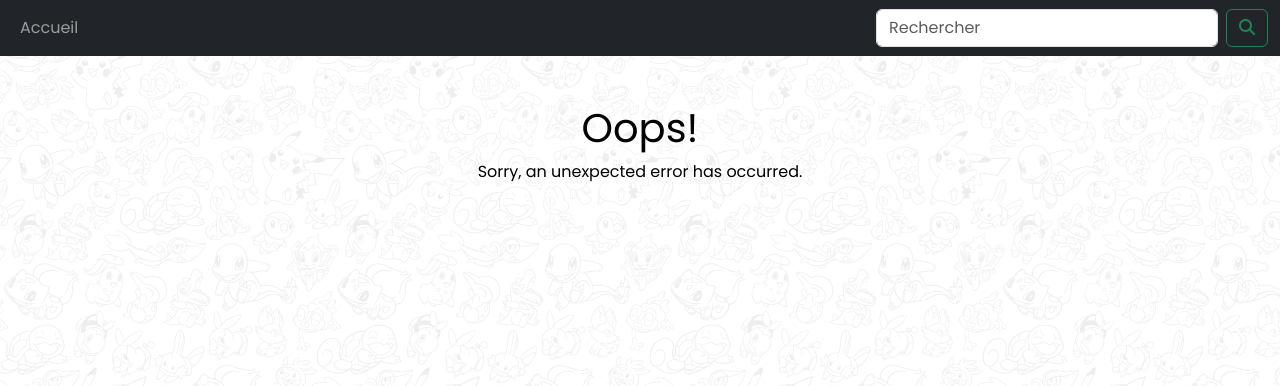
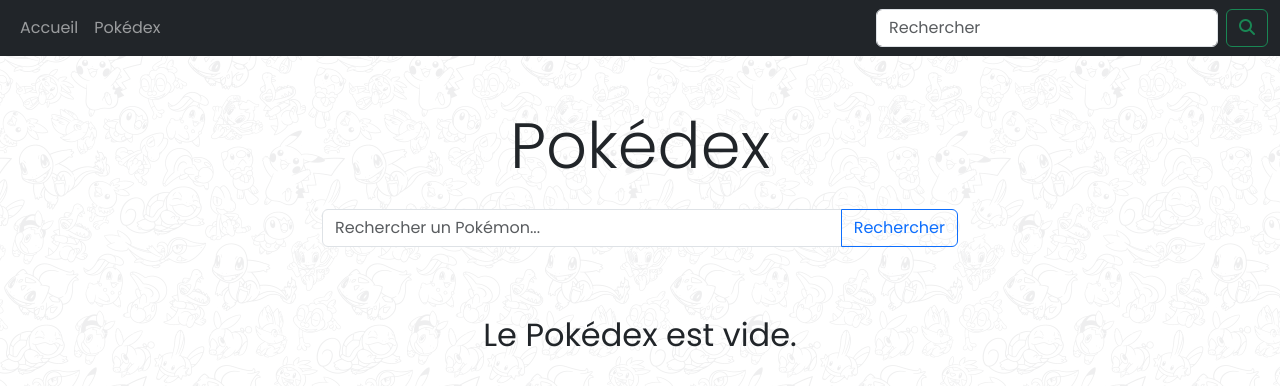
Before and after one commit to Clement-Julia/react-pokedex, a React (Create React App) app: page /pokedex in a window 1280 px wide. Shown: the top 386 px of the page. Built offline with nearby package versions, Linux system fonts and the light colour scheme.

Commit message:
merge: gestion fav & pokedex

```diff
--- a/src/App.css
+++ b/src/App.css
@@ -89,7 +89,10 @@
 .type-dragon {
   --color: #f9be00;
 }
-
+.fav {
+	color: #efce63;
+	font-size: 1.5rem;
+}
 /*
   Background Pokeball decoration
 */
--- a/src/components/layout/card.js
+++ b/src/components/layout/card.js
@@ -11,10 +11,13 @@
 	const mouseLeave = () => {
 		setIsHovered(false)
 	}
-	const handleUpdateFavorite = () => {
+	const handleUpdateFavorite = (event) => {
+		event.preventDefault();
 		setIsFavorite(!isFavorite)
 		updateFav(pokemon.id)
-		window.location.reload()
+		if (window.location.pathname !== "/") {
+			window.location.reload();
+		}
 	}
 
 	// Gère l'affichage de l'étoile selon présence dans le pokédex
@@ -33,15 +36,13 @@
 		id = '00' + id
 	}
 
-	{
-		pokemon.types.map((type, i) => {
-			typeClass += ` type-${type.toLowerCase()}`
-		})
-	}
+	pokemon.type.map((type, i) => {
+		typeClass += ` type-${type.toLowerCase()}`
+	})
 
 	return (
 		<div className='col-3 my-3'>
-			{/* <Link className='text-decoration-none' key={pokemon.id} to={{ pathname: `/pokemon/${pokemon.id}` }}> */}
+			<Link className='text-decoration-none' key={pokemon.id} to={{ pathname: `/pokemon/${pokemon.id}` }}>
 				<div className={`card m-1 row flex-row ${typeClass}`}>
 					<div className='bg-pokeball'></div>
 					<span className='pokemon-id'>{`#${id}`}</span>
@@ -57,10 +58,10 @@
 					</div>
 					<div className='card-title col-6'>
 						<div className='pokemon-types mt-1'>
-							{pokemon.types.map((type, i) => {
+							{pokemon.type.map((type, i) => {
 								return (
 									<span key={i} className='type'>
-										{type}
+										{type.charAt(0).toUpperCase() + type.slice(1)}
 									</span>
 								)
 							})}
@@ -72,7 +73,7 @@
 						{/* <img alt="bulbasaur" src="https://raw.githubusercontent.com/PokeAPI/sprites/master/sprites/pokemon/other/dream-world/25.svg"/> */}
 					</div>
 				</div>
-			{/* </Link> */}
+			</Link>
 		</div>
 	)
 }
--- a/src/components/layout/navigation.js
+++ b/src/components/layout/navigation.js
@@ -17,6 +17,11 @@
 								Accueil
 							</Link>
 						</li>
+						<li>
+							<Link className='nav-link' to='/pokedex'>
+								Pokédex
+							</Link>
+						</li>
 					</ul>
 					<form className='d-flex' method='GET' action='?'>
 						<input id="search" className='form-control me-2' type='search' placeholder='Rechercher' aria-label='Rechercher' name="query" defaultValue={test} />
--- a/src/components/pages/Home.js
+++ b/src/components/pages/Home.js
@@ -4,6 +4,7 @@
 
 import Card from '../layout/card'
 import '../../assets/style/card.css'
+import { updatePokedex } from '../utils/pokedexUtils';
 
 const Home = () => {
 
@@ -119,7 +120,7 @@
     }
 
     return (
-        <div className='px-1 py-1 mt-3'>
+        <div className='px-1 py-1 mt-5'>
             <h1 className='title d-flex justify-content-center mb-4'>Liste des pokémons</h1>
             <div className='row w-100'>
                 {loading ? (
@@ -129,7 +130,7 @@
                 ) : pokemons.length > 0 ? (
                     <>
                         {pokemons.map((pokemon) => {
-                            return <Card key={pokemon.id} pokemon={pokemon}></Card>
+                            return <Card key={pokemon.id} pokemon={pokemon} updateFav={updatePokedex} />
                         })}
                         { (limit > 0) && !test ? (
                             <div className="d-flex justify-content-center my-2">
--- /dev/null
+++ b/src/components/pages/Pokedex.js
@@ -0,0 +1,83 @@
+import React, { useState, useEffect } from 'react';
+import Card from '../layout/card';
+import { useNavigate } from 'react-router-dom';
+import { updatePokedex } from '../utils/pokedexUtils';
+
+const Pokedex = () => {
+    const [pokedex, setPokedex] = useState(JSON.parse(localStorage.getItem('pokedex')) || [])
+    const [pokemonData, setPokemonData] = useState([])
+    const [searchInput, setSearchInput] = useState('');
+    const navigate = useNavigate()
+
+
+    const clearPokedex = () => {
+        localStorage.clear()
+        navigate('/')
+    }
+
+    const handleSearch = async () => {
+        const response = await fetch('https://pokeapi.co/api/v2/pokemon?limit=2000');
+        const data = await response.json()
+        const allPokemons = data.results.map(pokemon => pokemon.name)
+        const filteredPokemons = allPokemons.filter(pokemon => pokemon.toLowerCase().includes(searchInput.toLowerCase()))
+        const pokemonDetails = await Promise.all(filteredPokemons.map(async (pokemonName) => {
+            const response = await fetch(`https://pokeapi.co/api/v2/pokemon/${pokemonName}`)
+            const data = await response.json()
+            return {
+                id: data.id,
+                name: data.name,
+                type: data.types.map(typeObj => typeObj.type.name)
+            }
+        }))
+        setPokemonData(pokemonDetails);
+    }
+
+    useEffect(() => {
+        const fetchData = async () => {
+            const dataPromises = pokedex.map(async (pokemonId) => {
+                const response = await fetch(`https://pokeapi.co/api/v2/pokemon/${pokemonId}`)
+                const { id, name, types } = await response.json()
+                const pokemonTypes = types.map(typeObj => typeObj.type.name)
+
+                return { id, name, type: pokemonTypes }
+            });
+
+
+            const fetchedData = await Promise.all(dataPromises)
+            setPokemonData(fetchedData)
+        }
+
+        fetchData()
+    }, [pokedex]);
+
+    return (
+        <div className='pokedex p-1 mt-5'>
+            <h2 className='display-3 d-flex justify-content-center mb-4'>Pokédex</h2>
+
+            <div className='d-flex flex-column align-items-center'>
+                <div className='input-group w-50 mb-3'>
+                        <input
+                            type='text'
+                            className='form-control'
+                            placeholder='Rechercher un Pokémon...'
+                            value={searchInput}
+                            onChange={(e) => setSearchInput(e.target.value)}
+                        />
+                        <button className='btn btn-outline-primary' type='button' onClick={handleSearch}>Rechercher</button>
+                </div>
+            </div>
+            {pokemonData.length > 0 ? (
+                <div className='d-flex flex-column align-items-center'>
+                    <button className='btn btn-outline-danger' onClick={clearPokedex}>Vider le Pokédex</button>
+                    {pokemonData.map((pokemon) => (
+                        <Card key={pokemon.id} pokemon={pokemon} updateFav={updatePokedex} />
+                    ))}
+                </div>
+            ) : (
+                <p className="text-center fs-2 mt-5">Le Pokédex est vide.</p>
+            )}
+        </div>
+    )
+};
+
+export default Pokedex;
--- a/src/components/routes/Routeur.js
+++ b/src/components/routes/Routeur.js
@@ -5,6 +5,7 @@
 import NotFound from './error-page'
 import Home from '../pages/Home'
 import ViewPokemon from '../pages/ViewPokemon'
+import Pokedex from '../pages/Pokedex'
 
 const Routeur = () => {
 	return (
@@ -13,6 +14,7 @@
 			<Routes>
 				<Route exact path='/' element={<Home />} />
 				<Route exact path='pokemon/:id' element={<ViewPokemon />} />
+				<Route exact path='pokedex' element={<Pokedex />} />
 				<Route path='*' element={<NotFound />} />
 			</Routes>
 		</BrowserRouter>
--- /dev/null
+++ b/src/components/utils/pokedexUtils.js
@@ -0,0 +1,12 @@
+export const updatePokedex = (pokemonId) => {
+    let pokedex = JSON.parse(localStorage.getItem('pokedex')) || [];
+    const pokemonIndex = pokedex.indexOf(pokemonId);
+
+    if (pokemonIndex === -1) {
+        pokedex.push(pokemonId);
+    } else {
+        pokedex.splice(pokemonIndex, 1);
+    }
+
+    localStorage.setItem('pokedex', JSON.stringify(pokedex));
+};
```
Also changed, not shown: 1 other file (tests, documents, lock files or other folders).
